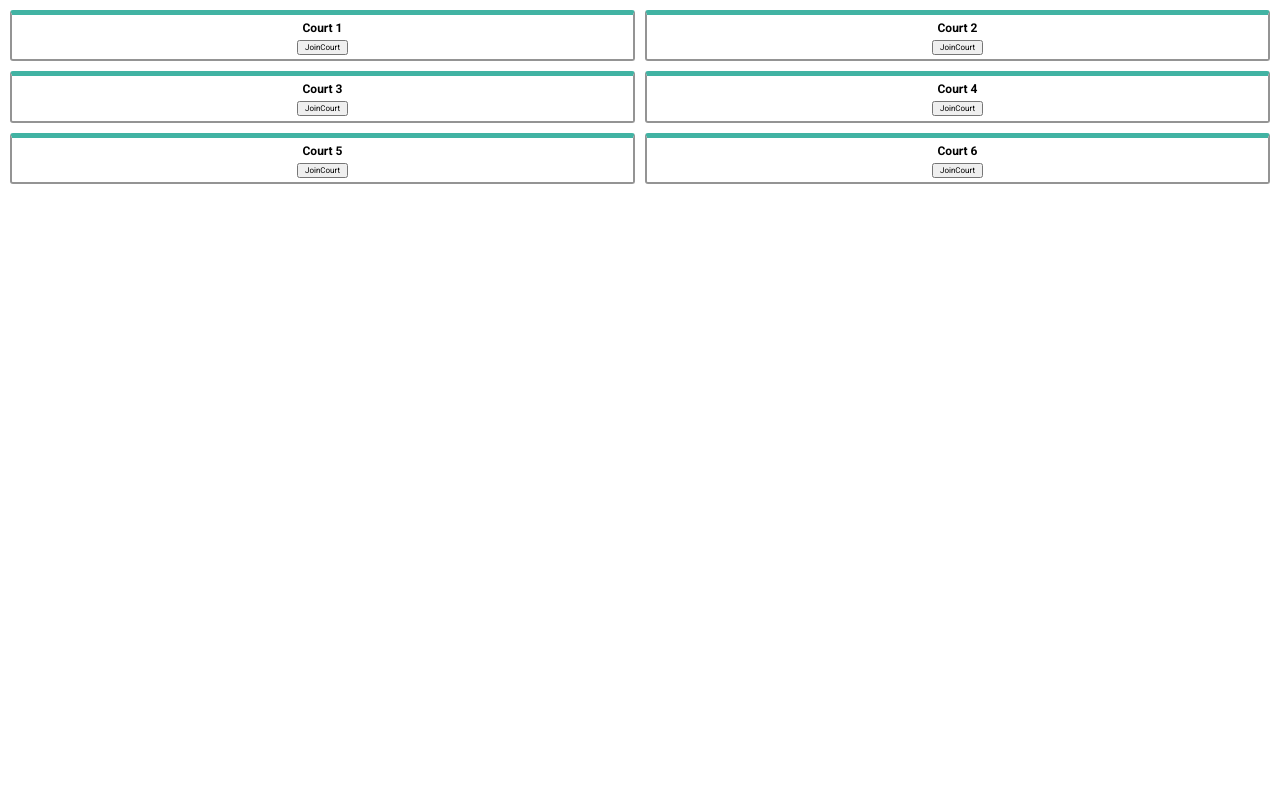
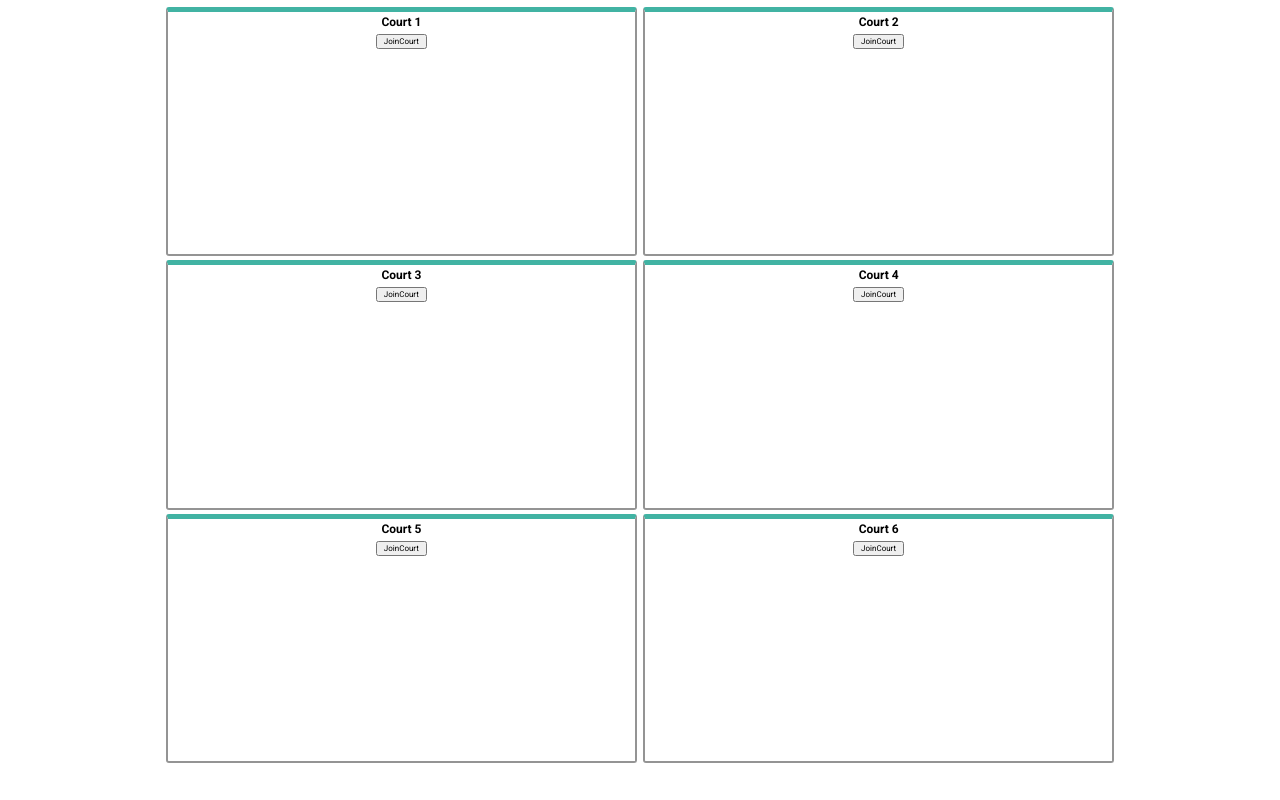
Before and after one commit to seongsp/projectb, a React (Create React App) app: page / in a window 1280 px wide. Built offline with nearby package versions, Linux system fonts and the light colour scheme; the HTML template or start-up script is replaced by a standard one.

Commit message:
refining grid layout

```diff
--- a/src/components/Court/Court.module.css
+++ b/src/components/Court/Court.module.css
@@ -1,9 +1,11 @@
 .court {
-  margin: 5px;
-  padding: 5px;
+  margin: 2px;
+  padding: 2px;
   border: 2px solid rgb(148, 148, 148);
   border-radius: 3px;
   background-color: #fff;
+  min-width: 0;
+  min-height: 0;
 }
 
 .available {
--- a/src/components/Gym/Gym.module.css
+++ b/src/components/Gym/Gym.module.css
@@ -1,5 +1,10 @@
 .gym {
   display: grid;
-  grid-template-rows: 33% 33% 33%;
-  grid-template-columns: 50% 50%;
+  grid-template-rows: repeat(3, 1fr);
+  grid-template-columns: repeat(2, 1fr);
+  column-gap: 2px;
+  width: 75%;
+  height: 95vh;
+  margin-left: auto;
+  margin-right: auto;
 }
```
